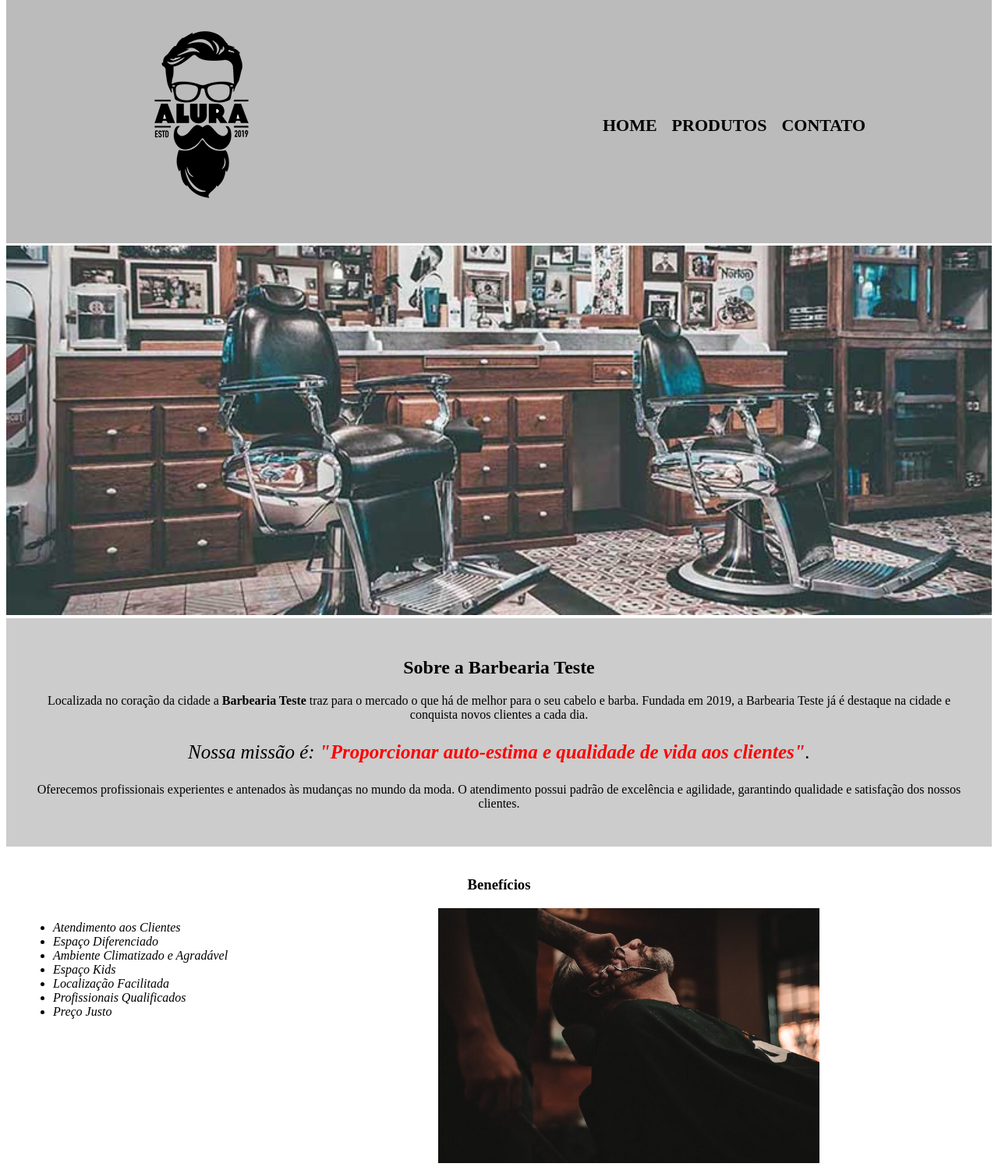
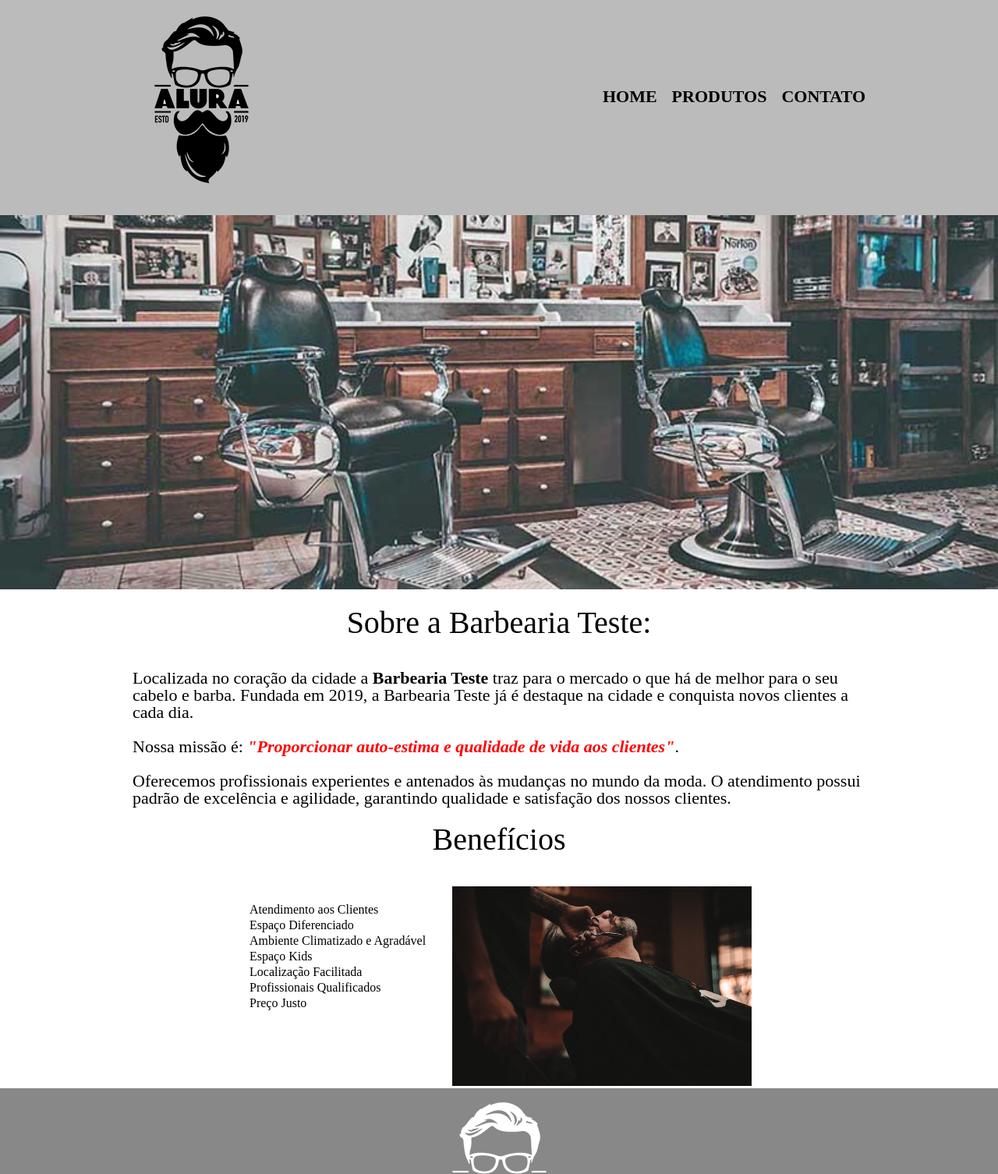
Before and after one commit to Guilherme-coder/Site-Barbearia, a plain HTML site: page index.html in a window 1280 px wide. Shown: the part 17-1523 px from the top of the page at 78% size. Drawn offline with Linux system fonts and the light colour scheme.

Commit message:
Prosseguindo com o site
Uni os asquivos produtos.css e style.css para criar apenas um arquivo de estilo.

```diff
--- a/_css/produtos.css
+++ /dev/null
@@ -1,89 +0,0 @@
-@charset "UTF-8";
-header{
-	background-color: #BBBBBB;
-	padding: 20px 0;
-}
-
-.caixa{
-	position: relative;
-	width: 940px;
-	margin: 0 auto;
-}
-
-nav{
-	position: absolute;
-	top: 110px;
-	right: 0px;
-}
-
-nav li{
-	display: inline;
-	margin: 0 0 0 15px;
-}
-
-nav a{
-	text-transform: uppercase;
-	color: #000000;
-	font-weight: bold;
-	font-size: 22px;
-	text-decoration: none;
-}
-
-nav a:hover{
-	color: grey;
-	text-decoration: underline;
-}
-
-.produtos{
-	width: 940px;
-	margin: 50px  auto 0 auto;
-}
-
-.produtos li{
-	border: 3px solid black;
-	border-radius: 30px;
-	display: inline-block;
-	text-align: center;
-	width: 30%;
-	vertical-align: top;
-	margin: 0 1.5%;
-	padding: 30px 20px;
-	box-sizing: border-box;
-
-	margin-bottom: 40px;
-}
-
-.produtos li:hover{
-	color: grey;
-	border-color: grey;
-}
-
-.produtos li:hover h2{
-		font-size: 35px;
-}
-
-.produtos h2{
-	font-size: 30px;
-	font-weight: bold;
-}
-
-.descricao{
-	font-size: 18px;
-}
-
-.preco{
-	font-size: 22px;
-	font-weight: bold;
-	margin: 5px 0 0;
-}
-
-footer{
-	background-color: #888888;
-	text-align: center;
-}
-
-.copyright{
-	color: #FFFFFF;
-	font-size: 20px;
-	padding-bottom: 20px
-}
--- a/_css/style.css
+++ b/_css/style.css
@@ -1,84 +1,128 @@
 @charset "UTF-8";
-header{
-	background-color: #BBBBBB;
-	padding: 10px;
-	margin-bottom: 3px;
-}
 
-.top{
-	width: 940px;
-	position: relative;
-	margin: 0 auto;
-}
 
-header ul{
-	display: inline;
-	position: absolute;
-	right: 0px;
-	top: 110px;
-}
-
-header li{
-	display: inline;
-	margin-left: 15px;
-}
-
-header a{
-	text-transform: uppercase;
-	font-size: 22px;
-	font-weight: bold;
-	text-decoration: none;
-	color: #000000;
-}
-
-header a:hover{
-	text-decoration: underline;
-	color: grey;
-}
-
+/*CSS da página inicial*/
 #banner{
 	width: 100%;
 }
+.cabeca{
+	width: 940px;
+	margin: 0 auto;
+}
+.titulo-centralizado{
+	font-size: 40px;
+	text-align: center;
+	margin: 20px 0 1em 0;
+}
+.cabeca p{
+	font-size: 22px;
+	margin: 1em 0;
+}
+#mission em strong{
+	font-style: italic;
+}
+#mission em strong{
+	color: #FF0000;
+}
+.cabeca strong{
+	font-weight: bold;
 
-.cabeca{
-	background-color: #CCCCCC;
-	padding: 30px;
+}
+.beneficios ul{
+	display: inline-block;
+	vertical-align: top;
+	margin-top: 20px;
+	padding-left: 25%;
+}
+.beneficios li{
+	font-size: 16px;
+	padding: 2px 0;
+}
+.imgbenef {
+	text-align: right;
+	width: 30%;
+	margin-left: 30px;
 }
 
-.titulo-centralizado{
-	 text-align: center;
+
+/*CSS da página de produtos*/
+header{
+	background-color: #BBBBBB;
+	padding: 20px 0;
 }
 
-p{
-	 text-align: center;
+.caixa{
+	position: relative;
+	width: 940px;
+	margin: 0 auto;
+
 }
 
-#mission{
-	font-size: 25px
+nav{
+	position: absolute;
+	top: 110px;
+	right: 0px;
 }
 
-em strong{
-	color: red;
+nav li{
+	display: inline;
+	margin: 0 0 0 15px;
 }
 
-.list{
-	font-style: italic;
+nav a{
+	text-transform: uppercase;
+	color: #000000;
+	font-weight: bold;
+	font-size: 22px;
+	text-decoration: none;
 }
 
-.beneficios{
-	background-color: #FFFFFF;
-	padding: 20px;
+nav a:hover{
+	color: grey;
+	text-decoration: underline;
 }
 
-.list{
-	width: 20%;
-	display: inline-block;
-	vertical-align: top;
-	margin-right: 20%;
+.produtos{
+	width: 940px;
+	margin: 50px  auto 0 auto;
 }
 
-.imgbenef{
-	width: 40%;
+.produtos li{
+	border: 3px solid black;
+	border-radius: 30px;
+	display: inline-block;
+	text-align: center;
+	width: 30%;
+	vertical-align: top;
+	margin: 0 1.5%;
+	padding: 30px 20px;
+	box-sizing: border-box;
+
+	margin-bottom: 40px;
+}
+
+.produtos li:hover{
+	color: grey;
+	border-color: grey;
+}
+
+.produtos li:hover h2{
+		font-size: 35px;
+}
+
+.produtos h2{
+	font-size: 30px;
+	font-weight: bold;
+}
+
+.descricao{
+	font-size: 18px;
+}
+
+.preco{
+	font-size: 22px;
+	font-weight: bold;
+	margin: 5px 0 0;
 }
 
 footer{
--- a/index.html
+++ b/index.html
@@ -3,30 +3,43 @@
 	<head>
 		<meta charset="UTF-8">
 		<title>Barbearia Teste</title>
+	<link rel="stylesheet" type="text/css" href="_css/reset.css">
 	<link rel="stylesheet" type="text/css" href="_css/style.css">
 	</head>
 
 	<body>
 		<header>
-			<div class="top">
+
+
+
+			<div class="caixa">
 				<h1><a href="index.html"><img src="_imagens/logo.png"></a></h1>
+				<nav>
 					<ul>
-					<li><a href="index.html">Home</a></li>
-					<li><a href="produtos.html">Produtos</a></li>
-					<li><a href="contato.html">Contato</a></li>
+						<li><a href="index.html">home</a></li>
+						<li><a href="produtos.html">produtos</a></li>
+						<li><a href="contato.html">contato</a></li>
 					</ul>
+				</nav>
 			</div>
+
+
+
 		</header>
 			<img id="banner" src="_imagens/banner.jpg">
-		<div class="cabeca">
-			<h2 class="titulo-centralizado">Sobre a Barbearia Teste</h2>
+		<main>
+			<section class="cabeca">
+				<h2 class="titulo-centralizado">Sobre a Barbearia Teste:</h2>
 
 				<p>Localizada no coração da cidade a <strong>Barbearia Teste</strong> traz para o mercado o que há de melhor para o seu cabelo e barba. Fundada em 2019, a Barbearia Teste já é destaque na cidade e conquista novos clientes a cada dia.</p>
 
 				<p id="mission"><em>Nossa missão é: <strong>"Proporcionar auto-estima e qualidade de vida aos clientes"</strong>.</em></p>
 
 				<p>Oferecemos profissionais experientes e antenados às mudanças no mundo da moda. O atendimento possui padrão de excelência e agilidade, garantindo qualidade e satisfação dos nossos clientes.</p>
-		</div>
+			</section>
+
+
+
 			<div class="beneficios">
 				<h3 class="titulo-centralizado">Benefícios</h3>
 				<ul class="list">
@@ -41,6 +54,9 @@
 				<img src="_imagens/beneficiosred.jpg" class="imgbenef">
 			</div>
 
+
+
+		</main>
 		<footer>
 			<img src="_imagens/logo-branco.png">
 			<p class="copyright">&copy; Copyright Barbearia Teste - 2020</p>
```
Also changed, not shown: _css/contato.css (+34 -0 lines), contato.html (+27 -2 lines), produtos.html (+1 -1 lines). Lines whose indentation alone changed are shown as unchanged.
